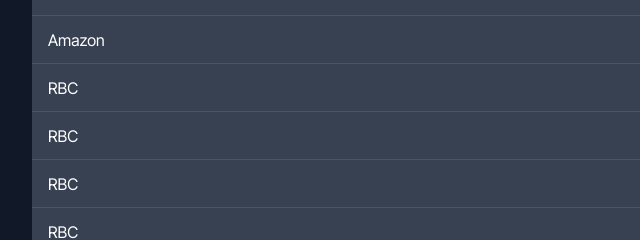
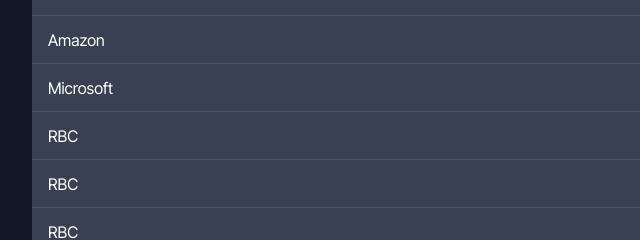
Before and after one commit to LS554/PasswordResets, a plain HTML site: page docs/index.html in a window 1280 px wide. Shown: the part 422-662 px from the top of the page, 128-768 px from the left. Drawn offline with nearby package versions, Linux system fonts and the light colour scheme.

Commit message:
Update index.html

```diff
--- a/docs/index.html
+++ b/docs/index.html
@@ -66,8 +66,8 @@
           url: "https://www.amazon.com/gp/css/account/forgot-password/email.html",
         },
         {
-          name: "RBC",
-          url: "https://www.rbcroyalbank.com/onlinebanking/remember_my_card/about.html#a2",
+          name: "Microsoft",
+          url: "https://account.live.com/ResetPassword.aspx.html#a2",
         },
         {
           name: "RBC",
```
